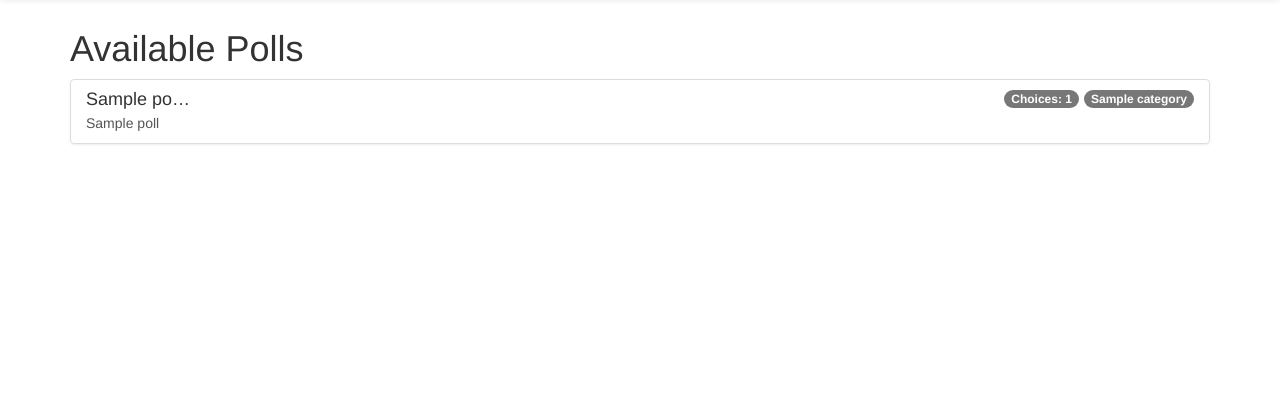
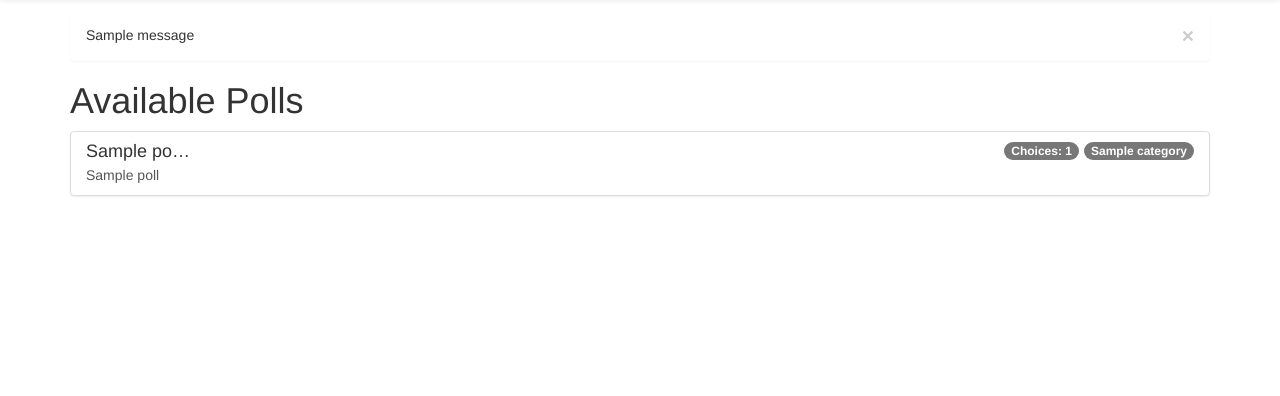
Before and after one commit to Octowl/dj_course, a Django app: template polls/templates/poll_list.html in a window 1280 px wide. Shown: the part 51-447 px from the top of the page. Run offline with Django 3.2, Linux system fonts and the light colour scheme; the template is opened without the code that fills it: most values are stand-ins (such as "Sample title", 1, 10 or a date in 2020); one stand-in notice (Sample message) is shown; some libraries are stand-ins or nearby versions.

```diff
--- a/kbpollproj/assets/css/sticky-footer-navbar.css
+++ b/kbpollproj/assets/css/sticky-footer-navbar.css
@@ -37,3 +37,7 @@ body > .container {
 code {
   font-size: 80%;
 }
+
+ul {
+    list-style-type: none;
+}
--- a/kbpollproj/templates/base.html
+++ b/kbpollproj/templates/base.html
@@ -81,9 +81,18 @@
       <h1>Sticky footer with fixed navbar</h1>
     </div>
      -->
+    {% if messages %}
+        {% for message in messages %}
+            <div class="alert{% if message.tags %} {{ message.tags }}{% endif %} .alert-dismissable">
+                <button type="button" class="close" data-dismiss="alert" aria-label="Close">
+                    <span aria-hidden="true">&times;</span>
+                </button>
+                {{ message }}
+            </div>
+        {% endfor %}
+    {% endif %}
     {% block content %}
     {% endblock %}
-
 </div>
 
 <footer class="footer">
--- a/polls/forms.py
+++ b/polls/forms.py
@@ -3,5 +3,5 @@ from .models import Choice
 
 
 class ResponseForm(forms.Form):
-    choice = forms.ModelChoiceField(queryset=Choice.objects.all())
-    comment = forms.CharField()
+    choice = forms.ModelChoiceField(queryset=Choice.objects.all(), widget=forms.widgets.RadioSelect)
+    comment = forms.CharField(widget=forms.widgets.Textarea)
--- a/polls/templates/poll_list.html
+++ b/polls/templates/poll_list.html
@@ -4,7 +4,7 @@
     <h1>Available Polls</h1>
     <div class="list-group">
         {% for p in polls %}
-            <a class="list-group-item" href="{% url 'poll_details' p.pk %}">
+            <a class="list-group-item" href="{% url 'poll_response' p.pk %}">
                 <span class="badge">
                     {{ p.category }}
                 </span>
--- a/polls/templates/poll_response.html
+++ b/polls/templates/poll_response.html
@@ -8,8 +8,12 @@
     <form method="post" action="{% url 'poll_response' poll.pk %}">
         {% csrf_token %}
         {{ form.as_p }}
-        <input type="submit" value="done!">
+        <input class="btn btn-default" type="submit" value="done!">
     </form>
+    <br />
+    <a class="btn btn-default" href="{% url 'poll_details' poll.pk %}">
+        View Results
+    </a>
 
 {% endblock %}
 
--- a/polls/views.py
+++ b/polls/views.py
@@ -1,5 +1,5 @@
 from django.shortcuts import render, get_object_or_404, redirect
-from django.http import Http404
+from django.contrib import messages
 from django.views.generic import ListView, DetailView
 
 from .models import Poll, Choice
@@ -49,6 +49,8 @@ def poll_response(request, poll_id):
                 comment=r_comment,
             )
 
+            messages.success(request, 'Your response was successfully posted')
+
             # now redirect to poll list
             return redirect('poll_list')
 
```
Also changed, not shown: kbpollproj/settings.py (+7 -0 lines). Lines whose indentation alone changed are shown as unchanged.
